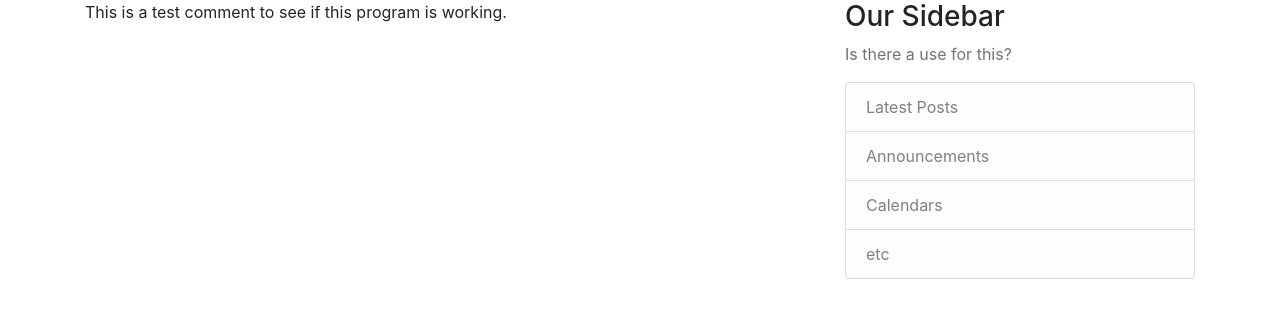
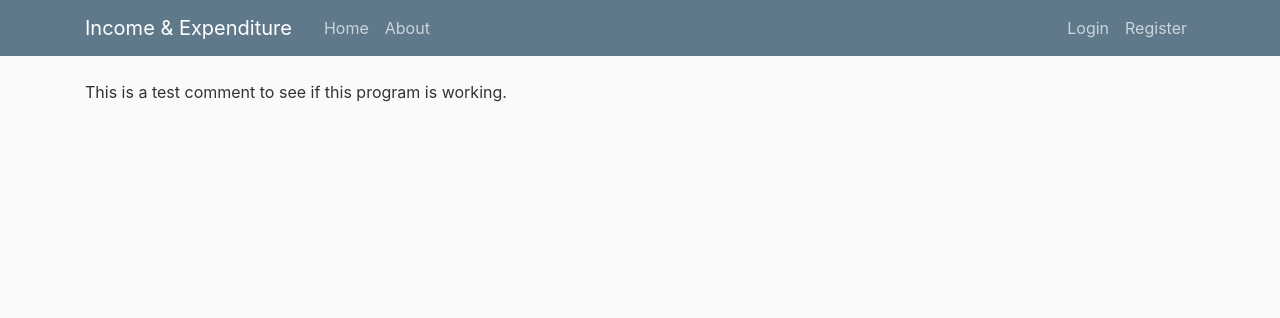
Before and after one commit to tarenrug/DjangoIncomeExpenditureApp, a Django app: page / in a window 1280 px wide. Shown: the top 318 px of the page. Run offline with Django 3.2, Linux system fonts and the light colour scheme; some libraries are stand-ins or nearby versions.

Commit message:
Plain website

```diff
--- a/IncomeAndExpenditure/IncomeAndExpenditure/urls.py
+++ b/IncomeAndExpenditure/IncomeAndExpenditure/urls.py
@@ -18,5 +18,5 @@
 
 urlpatterns = [
     path('admin/', admin.site.urls),
-    path('',include('frontend.urls')),
+    path('', include('frontend.urls')),
 ]
--- a/IncomeAndExpenditure/frontend/templates/frontend/base.html
+++ b/IncomeAndExpenditure/frontend/templates/frontend/base.html
@@ -49,7 +49,7 @@
                 {% block content %}{% endblock %}
             </div>
             <div class="col-md-4">
-            <div class="content-section">
+        <!--<div class="content-section">
                 <h3>Our Sidebar</h3>
                 <p class='text-muted'>Is there a use for this?
                 <ul class="list-group">
@@ -59,7 +59,7 @@
                     <li class="list-group-item list-group-item-light">etc</li>
                 </ul>
                 </p>
-            </div>
+            </div> -->
             </div>
         </div>
         </main>
```
Also changed, not shown: IncomeAndExpenditure/frontend/static/frontend/main.css (renamed from IncomeAndExpenditure/frontend/static/main.css).
